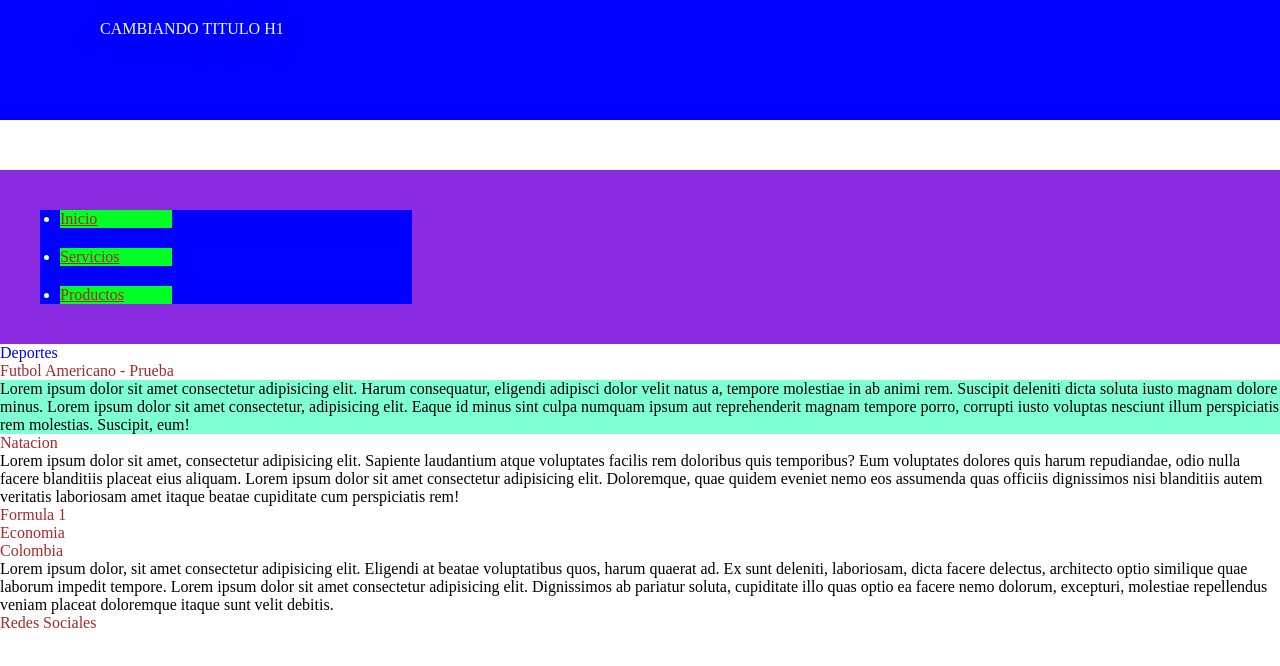
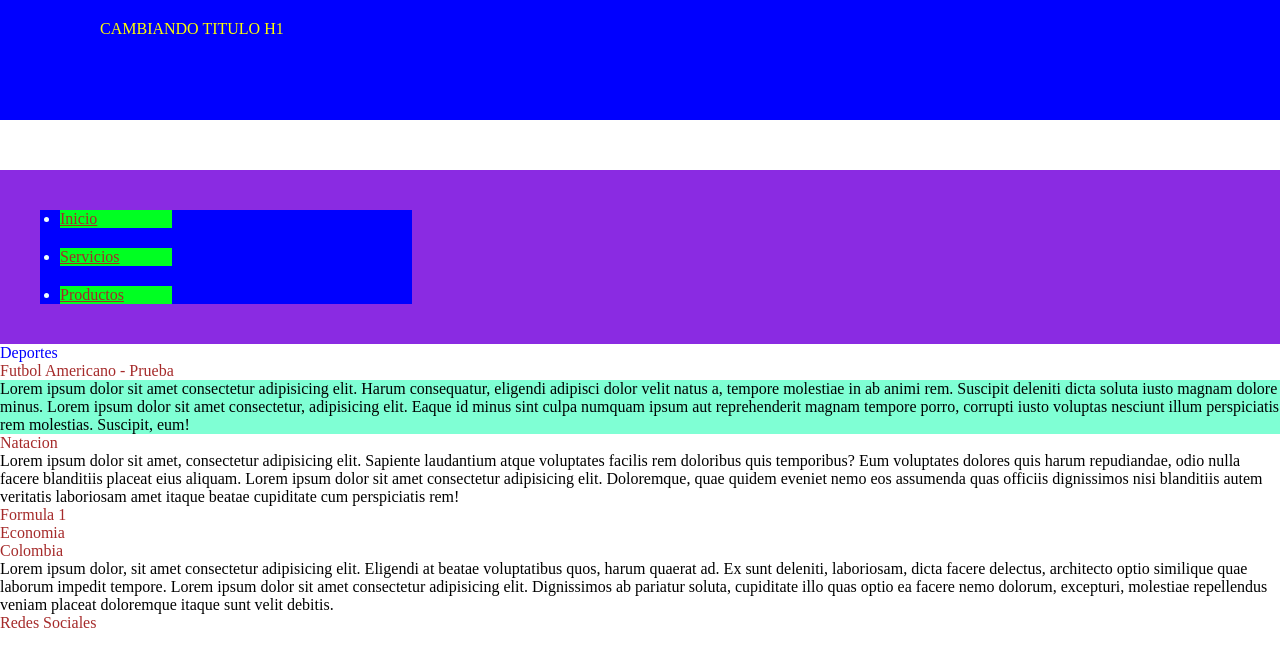
Before and after one commit to Juanse48/repositorio-ejemplo, a plain HTML site: page index.html in a window 1280 px wide. Drawn offline with Linux system fonts and the light colour scheme.

Commit message:
Cambiar el color del titulo a amarillo

```diff
--- a/css/estilos.css
+++ b/css/estilos.css
@@ -27,7 +27,7 @@
 }
 
 h1 {
-    color: aliceblue;
+    color: yellow;
     /*width: 50%;*/
     height: 100px;
     /*margin-top: 20px;*/
```
